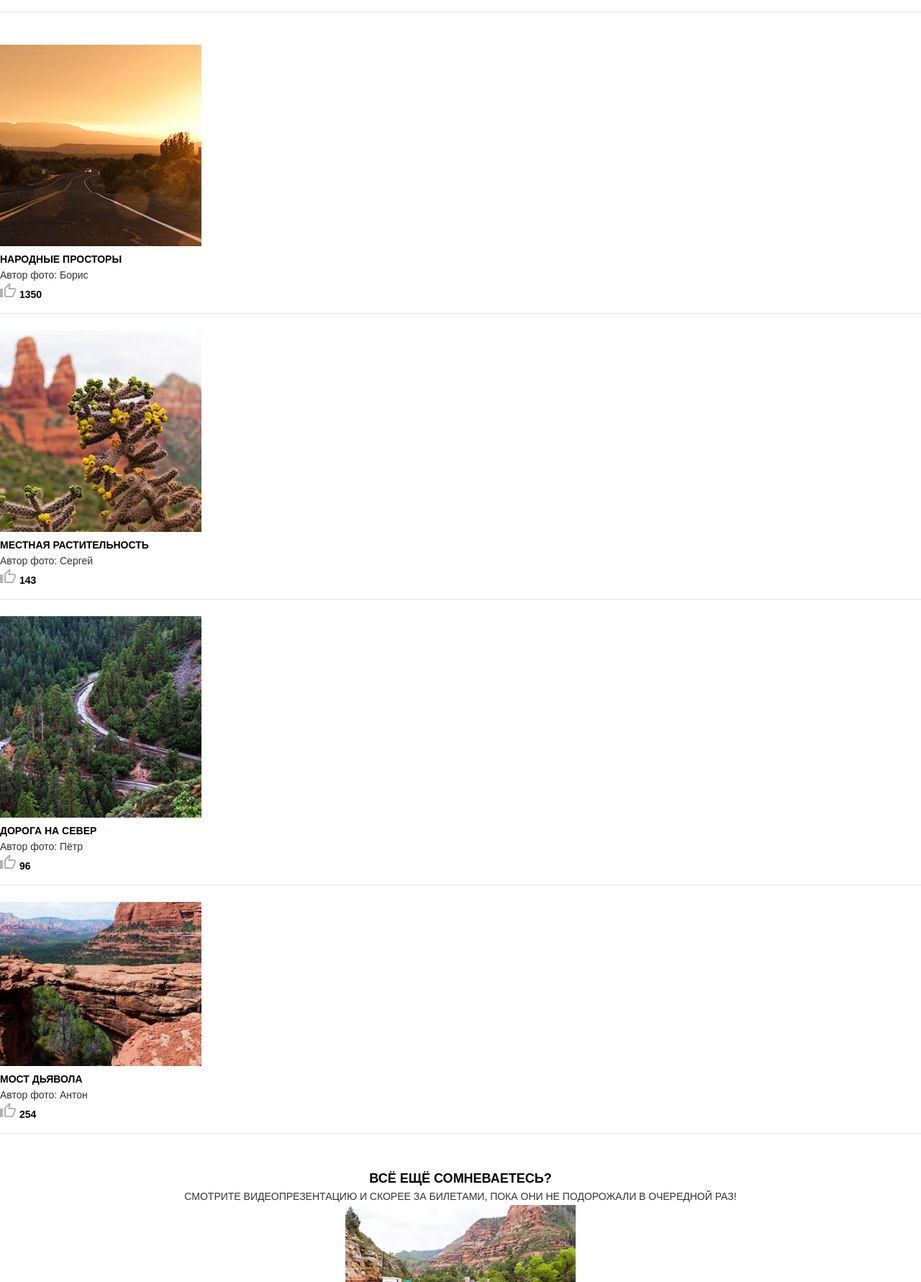
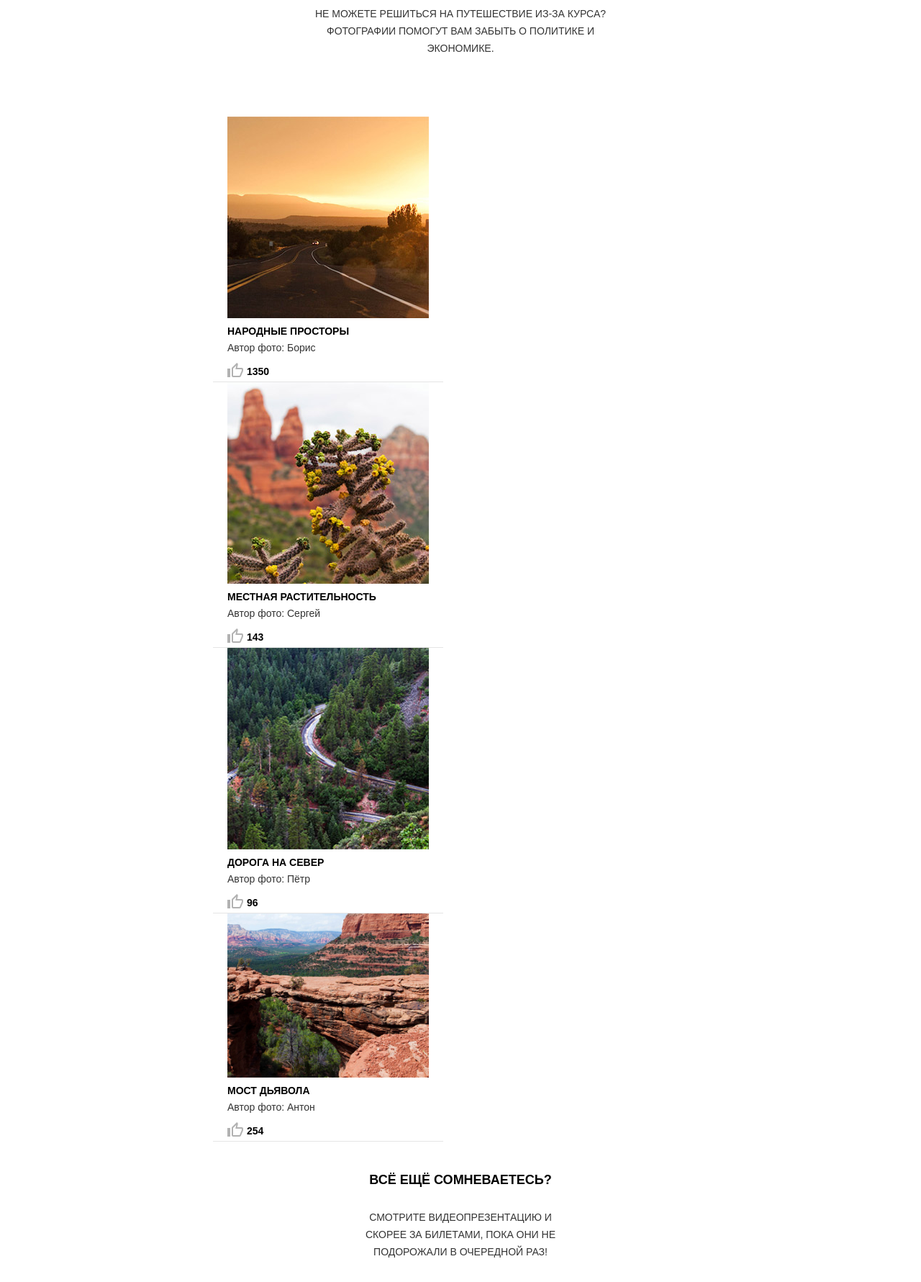
Before and after one commit to mbanakova/1351465-sedona-20, a website: page source/photo.html in a window 1280 px wide. Shown: the part 679-2460 px from the top of the page at 72% size. Drawn offline with nearby package versions, Linux system fonts and the light colour scheme; files that its build step writes are made by us from their sources.

Commit message:
форма и фото

```diff
--- a/source/sass/blocks/footer.scss
+++ b/source/sass/blocks/footer.scss
@@ -1,6 +1,6 @@
 .footer {
-  padding-top: 38px;
-  padding-bottom: 23px;
+  width: 280px;
+  margin: 38px auto 23px;
   color: $black;
   display: flex;
   flex-direction: column;
--- a/source/sass/blocks/photo.scss
+++ b/source/sass/blocks/photo.scss
@@ -1,13 +1,24 @@
 .photo {
-  padding-top: 31px;
-  padding-bottom: 49px;
+  width: 280px;
+  margin: 31px auto 32px;
+
+  @media (min-width: $tablet) {
+    width: 648px;
+    margin: 59px auto 40px;
+  }
 }
 
 .photo__title {
   @include fields();
   @include font(18px, 26px, 700);
+  margin-bottom: 27px;
   color: $black;
   text-align: center;
+
+  @media (min-width: $tablet) {
+    @include font(30px, 26px, 700);
+    margin: 0 auto 26px;
+  }
 }
 
 .photo__text {
@@ -15,46 +26,60 @@
   @include font(14px, 24px, 400);
   position: relative;
   padding-bottom: 40px;
-  margin-bottom: 22px;
   text-align: center;
 
   &::after {
     position: absolute;
     content: "";
-    width: 100%;
+    width: 320px;
     height: 1px;
     bottom: 0;
-    left: 0;
+    left: -20px;
     background-color: $light-grey;
+  }
+
+  @media (min-width: $tablet) {
+    width: 458px;
+    padding-bottom: 0;
+    margin: 0 auto 83px;
+
+    &::after {
+      display: none;
+    }
   }
 }
 
 .photo__article {
-  margin: 0 auto;
-  padding-top: 23px;
+  margin: 23px auto 0;
   padding-bottom: 15px;
   position: relative;
 
   &::after {
     position: absolute;
     content: "";
-    width: 100%;
+    width: 320px;
     height: 1px;
     bottom: 0;
-    left: 0;
+    left: -20px;
     background-color: $light-grey;
+  }
+
+  @media (min-width: $tablet) {
+    @include fields();
   }
 }
 
 .photo__header {
   @include fields();
   @include font(14px, 24px, 700);
+  margin-bottom: 1px;
   color: $black;
   text-align: left;
 }
 
 .photo__author {
   @include fields();
+  margin-bottom: 10px;
   text-transform: none;
   text-align: left;
 }
@@ -68,4 +93,5 @@
   @include font(14px, 24px, 700);
   color: $black;
   text-align: left;
+  vertical-align: top;
 }
--- a/source/sass/blocks/video.scss
+++ b/source/sass/blocks/video.scss
@@ -5,12 +5,16 @@
 .video__title {
   @include fields();
   @include font(18px, 26px, 700);
+  width: 280px;
+  margin: 0 auto 27px;
   color: $black;
 }
 
 .video__text {
   @include fields();
   @include font(14px, 24px, 400);
+  margin: 0 auto 33px;
+  width: 280px;
 }
 
 // .video__controls {
```
